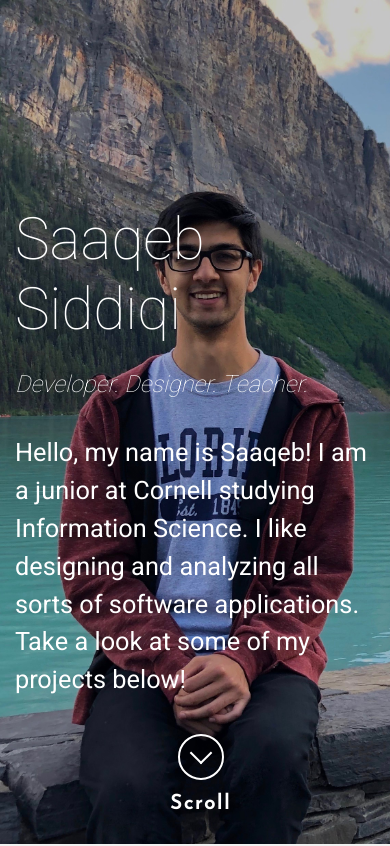
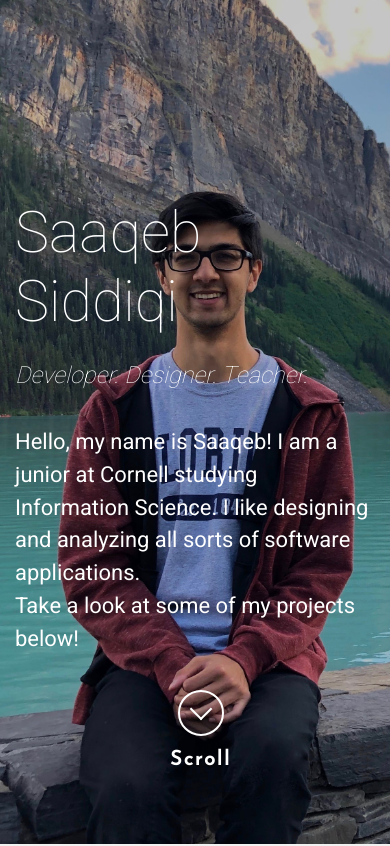
Before and after one commit to saaqebs/saaqebs.com, a React (Create React App) app: page / in a window 390 px wide. Shown: the top 846 px of the page. Built offline with nearby package versions, Linux system fonts and the light colour scheme.

Commit message:
layout for entire website fixed

```diff
--- a/src/components/pieces/intro.js
+++ b/src/components/pieces/intro.js
@@ -3,11 +3,13 @@ import React, { Component } from 'react';
 class Intro extends Component {
   render() {
     return (
-      <div className="container vertical-center-parent">
+      <div className="container">
         <div className="intro">
+
           <h1> Saaqeb Siddiqi </h1>
           <h2 className="noselect"> Developer. Designer. Teacher. </h2>
           <div className="info-container">
+
             <div className="info-second-container">
               <p className="noselect">
                 Hello, my name is Saaqeb! I am a junior at
@@ -15,12 +17,14 @@ class Intro extends Component {
                 designing and analyzing all sorts of software applications.
               </p>
               <p> Take a look at some of my projects below! </p>
-              <div className="button-position">
+
+              <div className="button-position ">
                 <section id="section03" className="demo">
                   <a href="#portfolio"><span />Scroll</a>
                 </section>
               </div>
             </div>
+
           </div>
         </div>
       </div>
--- a/src/styles/intro.scss
+++ b/src/styles/intro.scss
@@ -5,6 +5,10 @@
   width: 830px;
   margin: 0;
   right: 7vw;
+
+  position: absolute;
+  top: 52%;
+  transform: translateY(-50%);
 
   .intro {
     color: #ffffff;
@@ -57,15 +61,17 @@
   .container {
     width: 100%;
     right: 0;
-    float: none;
+
+    // top: 45%;
+
       .intro {
         bottom: 0;
-        // top: 5vh;
+
         h1,h2,p {
           text-align: left;
         }
         h1 {
-          font-size: 15vw;
+          font-size: 14.725vw;
         }
         h2 {
           font-size: 6vw
@@ -76,7 +82,7 @@
             width: 100%;
             p {
               text-align: left;
-              font-size: 3vh;
+              font-size: 2.6vh;
             }
           }
         }
--- a/src/styles/styles.css
+++ b/src/styles/styles.css
@@ -41,3 +41,7 @@ html,body {
   top: 55%;
   transform: translateY(-50%);
 }
+
+.hidden {
+  display: none;
+}
```
